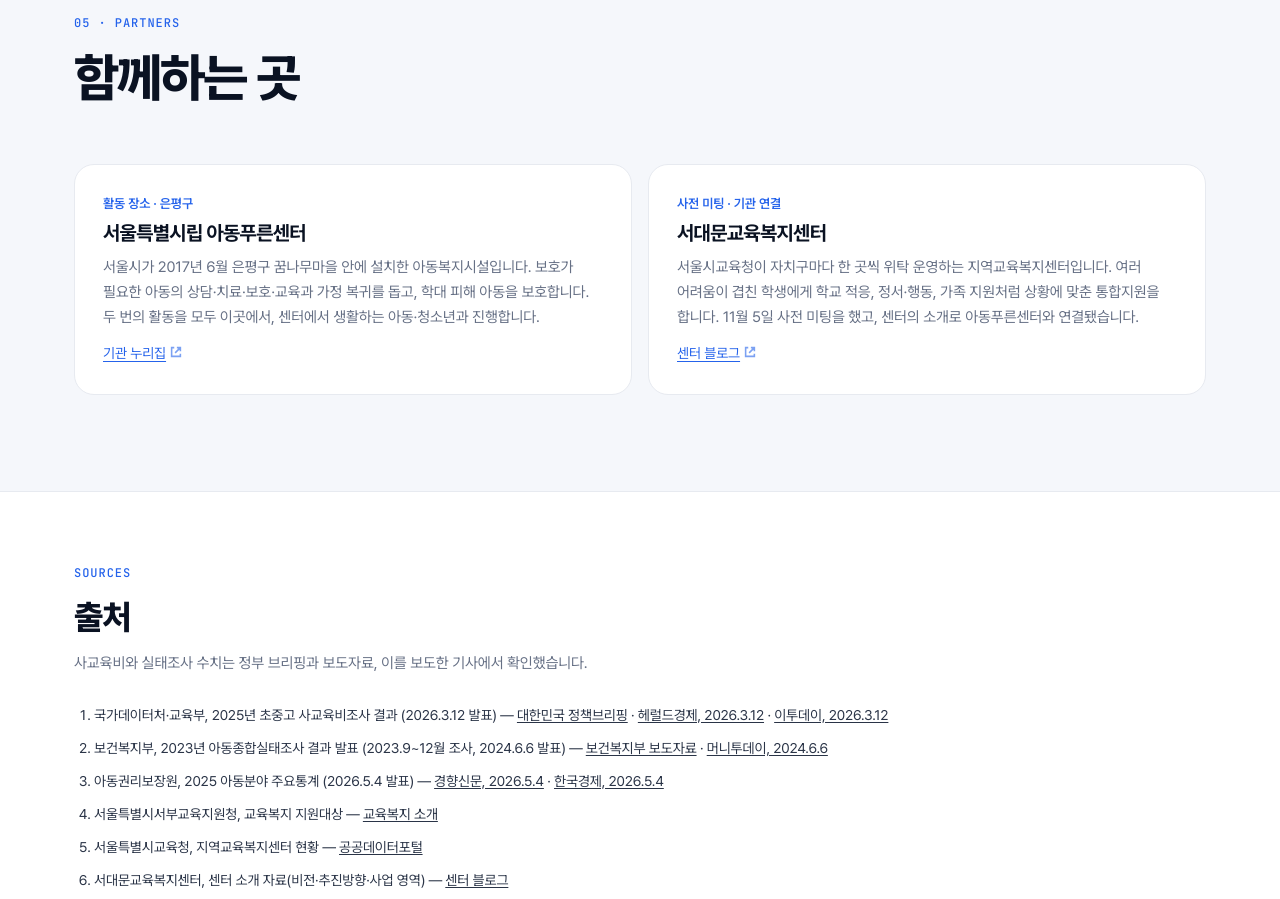
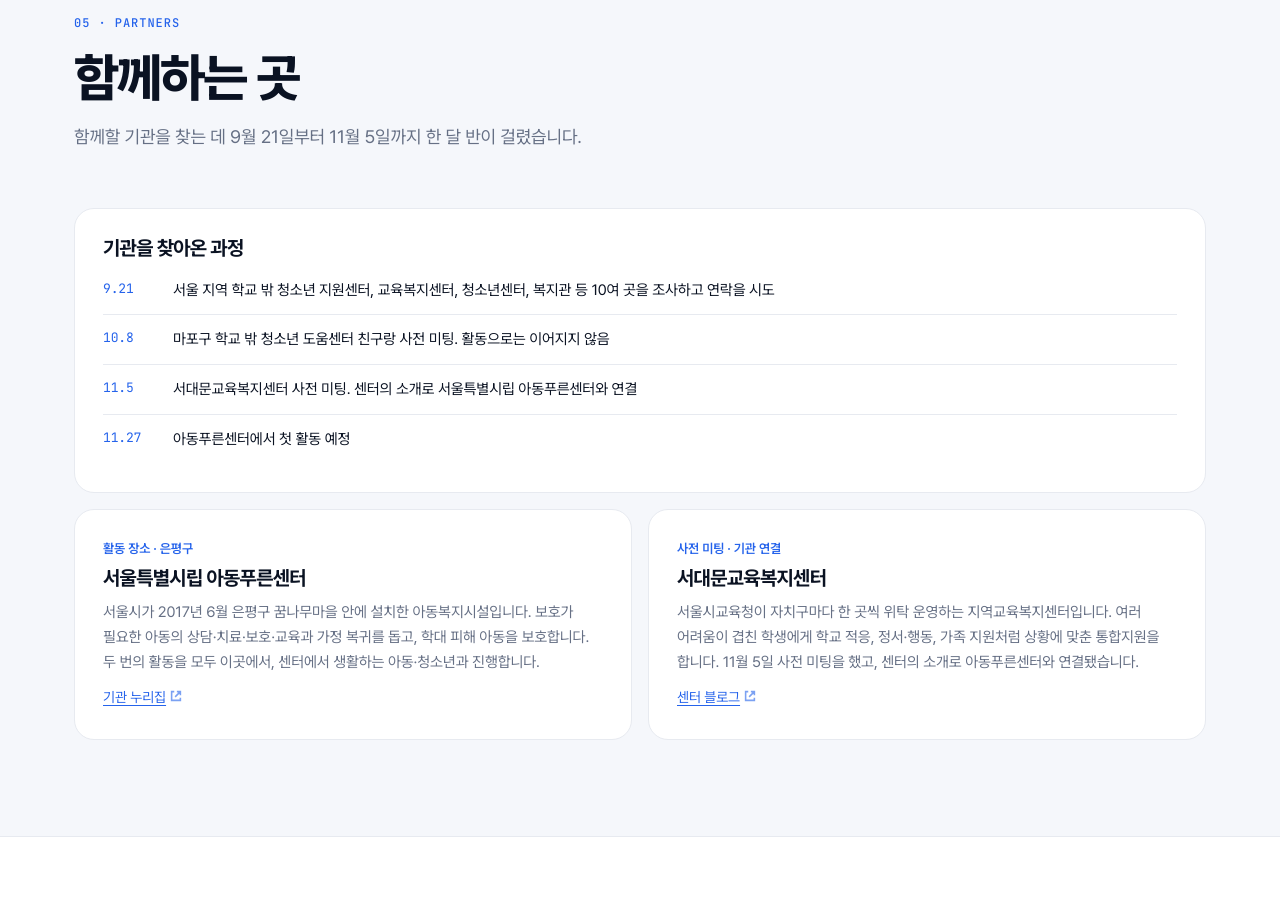
Before and after one commit to wjdtmddn8888-dot/edu-bridge-yonsei.github.io, a plain HTML site: page about.html in a window 1280 px wide. Shown: the part 4760-5659 px from the top of the page. Drawn offline with Linux system fonts and the light colour scheme.

Commit message:
기관을 찾아온 과정 추가 (9/21 기관 조사·연락)
- 소개 페이지 '함께하는 곳'에 9/21 연락 시도부터 첫 활동까지의 과정 추가
- 아카이브에 '협력 기관 조사와 연락'(2026.09.21) 기록 추가

Co-Authored-By: Claude Fable 5.2 <noreply@anthropic.com>
Claude-Session: https://claude.ai/code/session_01FGrZ4bdZL9Gm3vs1HBD9Hk

```diff
--- a/about.html
+++ b/about.html
@@ -214,6 +214,16 @@
       <div class="head rv">
         <span class="eyebrow">05 · Partners</span>
         <h2>함께하는 곳</h2>
+        <p>함께할 기관을 찾는 데 9월 21일부터 11월 5일까지 한 달 반이 걸렸습니다.</p>
+      </div>
+      <div class="mini rv" style="margin-bottom:16px">
+        <h3>기관을 찾아온 과정</h3>
+        <ol class="tl">
+          <li><code>9.21</code><span>서울 지역 학교 밖 청소년 지원센터, 교육복지센터, 청소년센터, 복지관 등 10여 곳을 조사하고 연락을 시도</span></li>
+          <li><code>10.8</code><span>마포구 학교 밖 청소년 도움센터 친구랑 사전 미팅. 활동으로는 이어지지 않음</span></li>
+          <li><code>11.5</code><span>서대문교육복지센터 사전 미팅. 센터의 소개로 서울특별시립 아동푸른센터와 연결</span></li>
+          <li><code>11.27</code><span>아동푸른센터에서 첫 활동 예정</span></li>
+        </ol>
       </div>
       <div class="local">
         <div class="mini rv">
--- a/assets/main.js
+++ b/assets/main.js
@@ -12,6 +12,7 @@ const $ = id => document.getElementById(id);
    아동·청소년의 얼굴이 나오는 사진은 올리지 않습니다. 공개 여부는 기관과 확인하세요.
    ========================================================= */
 const ARCH = [
+  { tag: "준비", t: "협력 기관 조사와 연락", d: "서울 지역 학교 밖 청소년 지원센터, 교육복지센터, 청소년센터, 복지관 등 10여 곳을 조사하고 연락을 시도했습니다.", st: "ok", date: "2026.09.21" },
   { tag: "준비", t: "마포구 학교 밖 청소년 도움센터 친구랑 사전 미팅", d: "친구랑과 사전 미팅을 했습니다. 활동으로는 이어지지 않았습니다.", st: "ok", date: "2026.10.08" },
   { tag: "준비", t: "서대문교육복지센터 사전 미팅", d: "서대문교육복지센터와 사전 미팅을 했고, 센터의 소개로 은평구 서울특별시립 아동푸른센터와 연결됐습니다.", st: "ok", date: "2026.11.05" },
   { tag: "준비", t: "활동 기획안 작성", d: "계산기 클리커 만들기와 크런치 말랑이 만들기의 진행 순서, 준비물, 멘토 역할을 정리했습니다.", st: "ok", date: "2026.11" },
```
Also changed, not shown: 1 other file.
